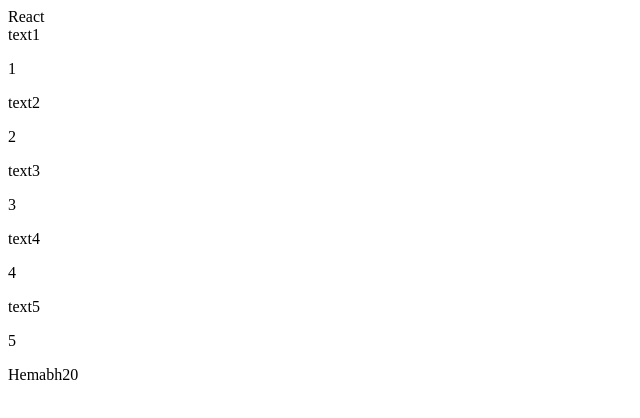
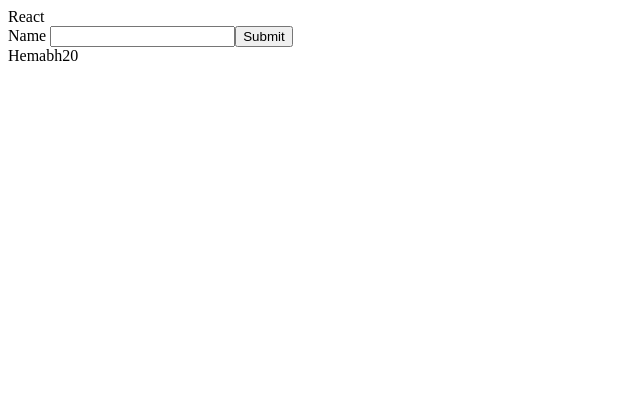
Before and after one commit to HemabhKamboj/ReactApp, a React (Create React App) app: page / in a window 1280 px wide. Shown: the top 418 px of the page, without its empty margins (0-640 px from the left). Built offline with nearby package versions, Linux system fonts and the light colour scheme.

Commit message:
working with forms

```diff
--- a/src/container/container.js
+++ b/src/container/container.js
@@ -1,28 +1,33 @@
 import React, {Component} from 'react'
 
 
+
 class Container1 extends Component {
-    Arr1 = [
-        { id :1, text: 'text1', number : 1},
-        { id :2, text: 'text2', number : 2},
-        { id :3, text: 'text3', number : 3},
-        { id :4, text: 'text4', number : 4},
-        { id :5, text: 'text5', number : 5}
 
-    ]
+    state = {
+        value: ''
+    }
 
-    RenderListItem = (props) => (
-        <div>
-            {props.item.text}
-            <p>{props.item.number}</p>
-        </div>
-    )
+        handleChange = (event) => (
+            this.setState({ value: event.target.value})
+        )
+
+        handleSubmit = (event) => {
+            event.preventDefault()
+            console.log(this.state.value)
+
+        }
+
 
    render () {
     return (
         <div>
-            {this.Arr1.map((item, index) => (<this.RenderListItem key={item.id} item={item}/> ) ) }
-
+        {this.state.value}
+        <form onSubmit= {this.handleSubmit}>
+            <label>Name </label>
+            <input id="name" onChange={this.handleChange} type="text" />
+            <button type = "submit"> Submit</button>
+        </form>
         </div>
     )}
 
```
